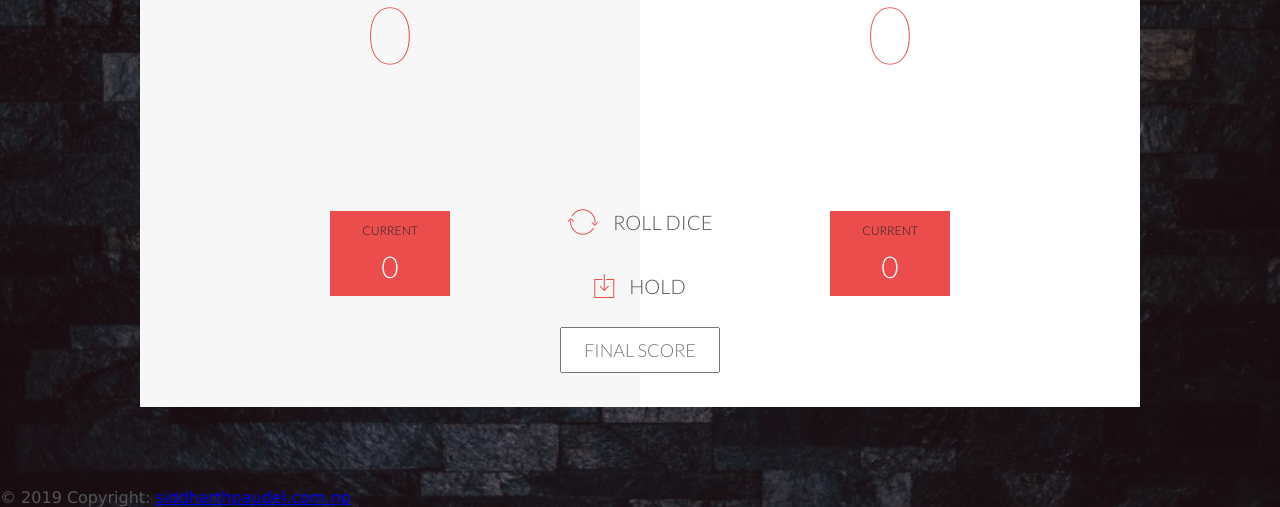
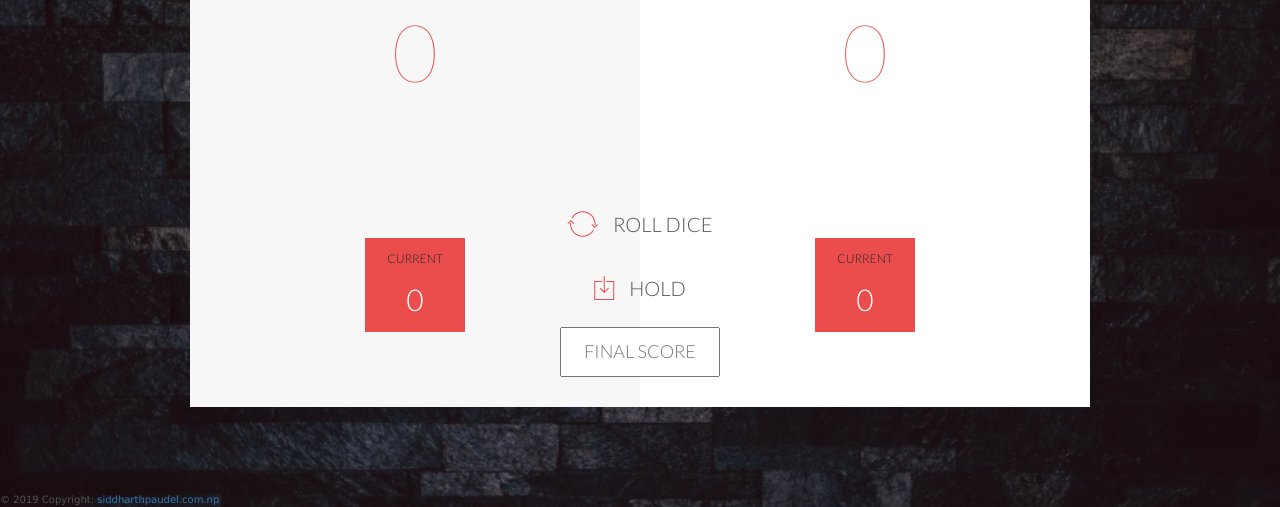
Before and after one commit to Siddharth009/game-naxa, a plain HTML site: page index.html in a window 1280 px wide. Shown: the part 293-800 px from the top of the page. Drawn offline with nearby package versions, Linux system fonts and the light colour scheme.

```diff
--- a/index.html
+++ b/index.html
@@ -4,6 +4,7 @@
         <meta charset="UTF-8">
         <link href="https://fonts.googleapis.com/css?family=Lato:100,300,600" rel="stylesheet" type="text/css">
         <link href="http://code.ionicframework.com/ionicons/2.0.1/css/ionicons.min.css" rel="stylesheet" type="text/css">
+        <link rel="stylesheet" href="https://maxcdn.bootstrapcdn.com/bootstrap/3.4.0/css/bootstrap.min.css">
         <link type="text/css" rel="stylesheet" href="style.css">
 
 
@@ -12,7 +13,7 @@
 
 
 
-        <div class="wrapper clearfix">
+        <div class=" shadow-lg p-3 mb-5 bg-white rounded wrapper clearfix ">
             <div class=" player player-0-panel active">
 
                 <div class="player-name" id="name-0">Player 1</div>
--- a/style.css
+++ b/style.css
@@ -43,7 +43,8 @@ body {
 }
 
 .wrapper {
-    width: 1000px;
+    width: 900px;
+    height: auto;
     position: absolute;
     top: 50%;
     left: 50%;
```
